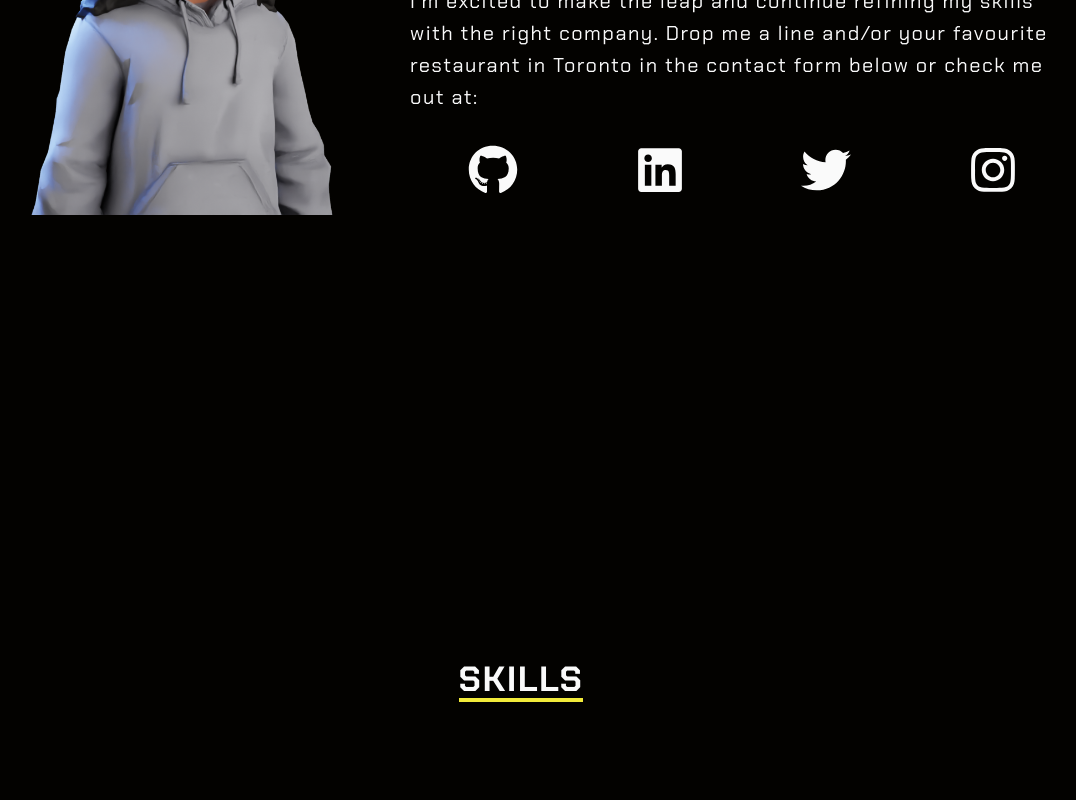
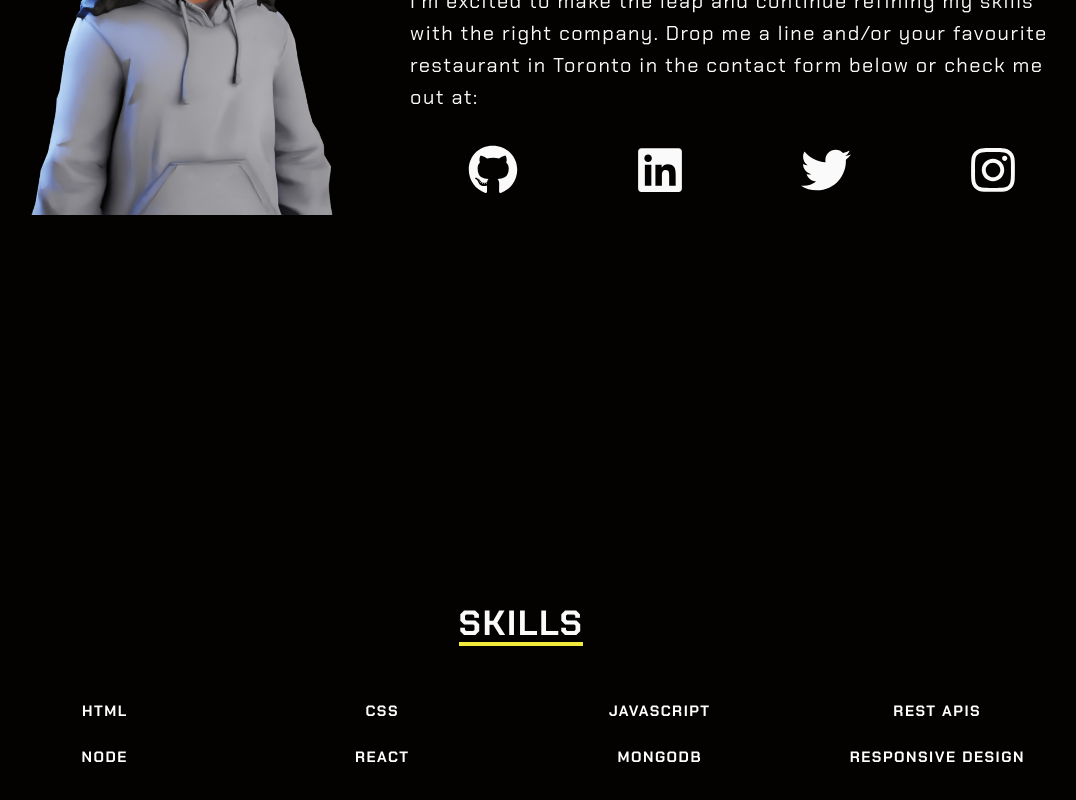
Before and after one commit to hoggir/Portofolio, a React (Create React App) app: page / in a window 1280 px wide. Shown: the part 1302-2102 px from the top of the page, without its empty margins (119-1195 px from the left). Built offline with nearby package versions, Linux system fonts and the light colour scheme.

Commit message:
add-skills

```diff
--- a/src/component/v2/Skills/index.jsx
+++ b/src/component/v2/Skills/index.jsx
@@ -9,7 +9,52 @@ export default function V2skills() {
           <h2>skills</h2>
         </div>
         <div className="v2skills-box">
-          <div className="v2skill-flex"></div>
+          <div className="v2skill-flex">
+            <div className="v2ppp">
+              <div className="v2skill-box">
+                <div className="v2skill-item">
+                  <h5>html</h5>
+                </div>
+              </div>
+              <div className="v2skill-box">
+                <div className="v2skill-item">
+                  <h5>css</h5>
+                </div>
+              </div>
+              <div className="v2skill-box">
+                <div className="v2skill-item">
+                  <h5>javascript</h5>
+                </div>
+              </div>
+              <div className="v2skill-box">
+                <div className="v2skill-item">
+                  <h5>rest apis</h5>
+                </div>
+              </div>
+            </div>
+            <div className="v2ppp">
+              <div className="v2skill-box">
+                <div className="v2skill-item">
+                  <h5>node</h5>
+                </div>
+              </div>
+              <div className="v2skill-box">
+                <div className="v2skill-item">
+                  <h5>react</h5>
+                </div>
+              </div>
+              <div className="v2skill-box">
+                <div className="v2skill-item">
+                  <h5>mongodb</h5>
+                </div>
+              </div>
+              <div className="v2skill-box">
+                <div className="v2skill-item">
+                  <h5>responsive design</h5>
+                </div>
+              </div>
+            </div>
+          </div>
         </div>
       </div>
     </div>
```
